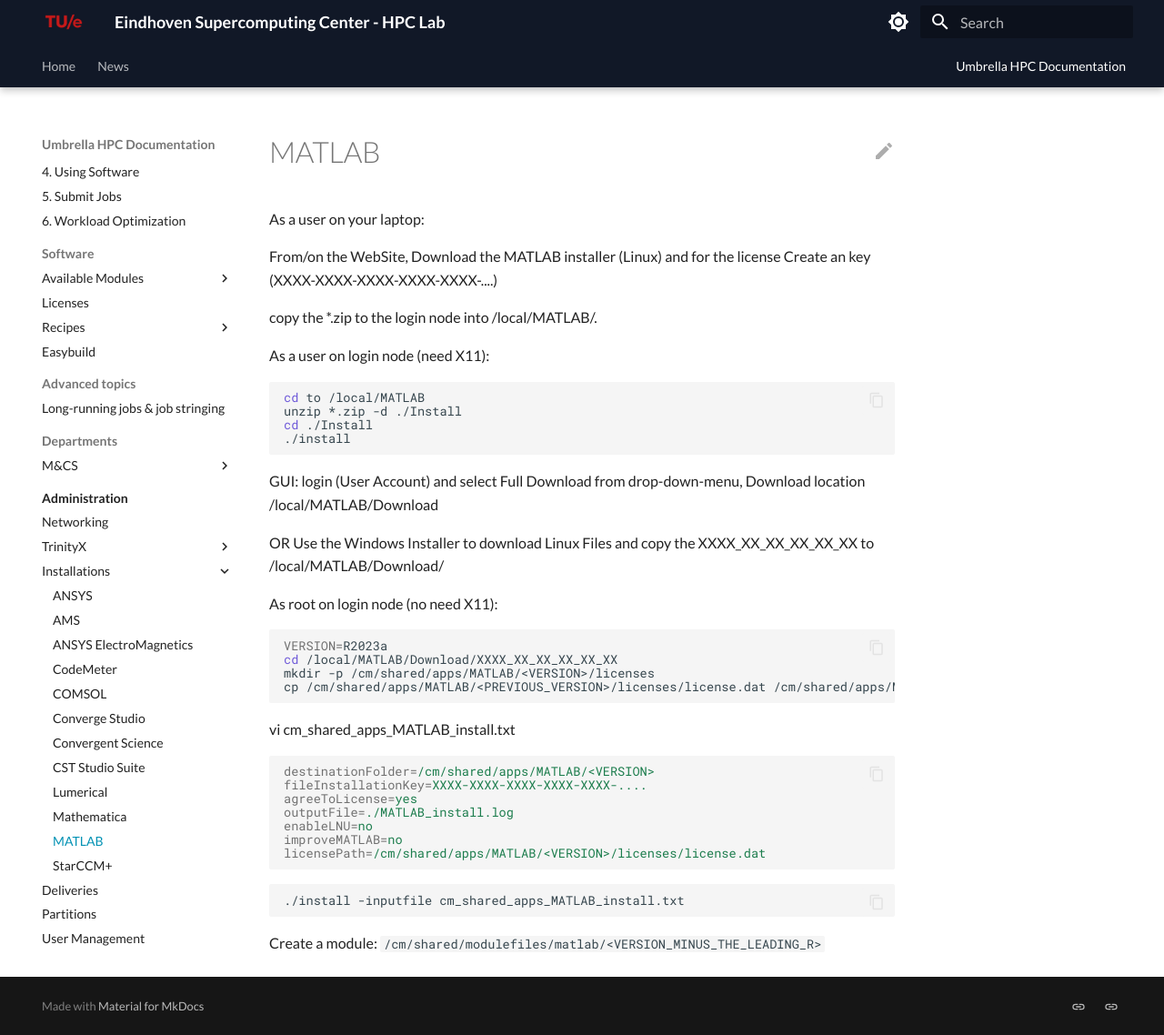
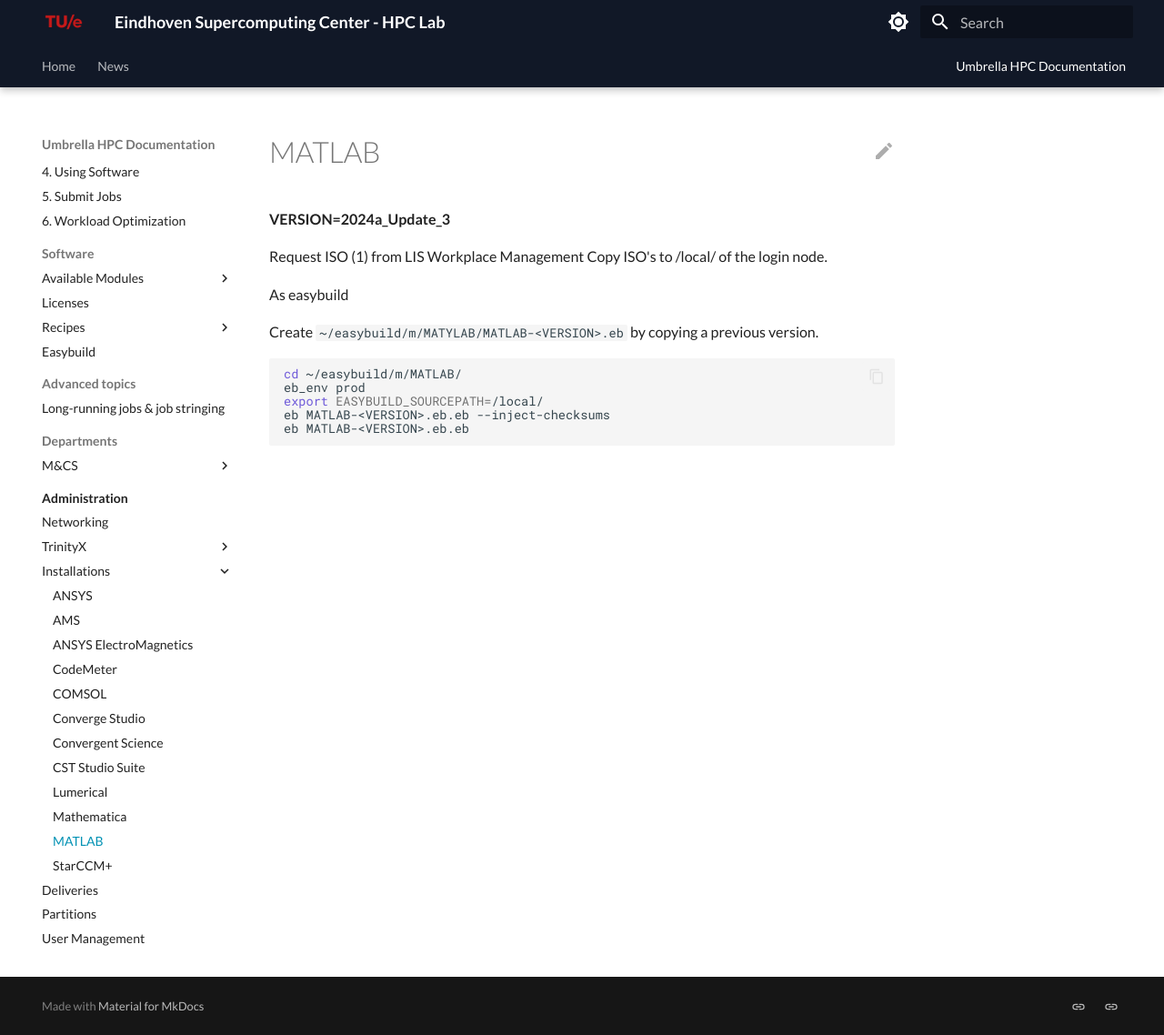
Before and after one commit to gferhpc/supercomputing.tue.nl, an MkDocs documentation site: the page built from pages/documentation/administration/installations/matlab.md, in a window 1280 px wide and 1138 px high. Shown: the whole window at 91% size. Built offline with MkDocs 1.6.1 and Material for MkDocs 9.7.7, drawn with Linux system fonts in a browser that asks for light colours.

Commit message:
Update matlab.md

````diff
--- a/pages/documentation/administration/installations/matlab.md
+++ b/pages/documentation/administration/installations/matlab.md
@@ -1,46 +1,18 @@
 # MATLAB
 
-As a user on your laptop:
+**VERSION=2024a_Update_3**
 
-From/on the WebSite, Download the MATLAB installer (Linux) and for the license Create an key (XXXX-XXXX-XXXX-XXXX-XXXX-....)
+Request ISO (1) from LIS Workplace Management
+Copy ISO's to /local/ of the login node.
 
-copy the *.zip to the login node into /local/MATLAB/.
+As easybuild
 
-As a user on login node (need X11):
+Create `~/easybuild/m/MATYLAB/MATLAB-<VERSION>.eb` by copying a previous version.
 
 ```shell
-cd to /local/MATLAB
-unzip *.zip -d ./Install
-cd ./Install
-./install
+cd ~/easybuild/m/MATLAB/
+eb_env prod
+export EASYBUILD_SOURCEPATH=/local/
+eb MATLAB-<VERSION>.eb.eb --inject-checksums
+eb MATLAB-<VERSION>.eb.eb
 ```
-
-GUI: login (User Account) and select Full Download from drop-down-menu, Download location /local/MATLAB/Download
-
-OR Use the Windows Installer to download Linux Files and copy the XXXX_XX_XX_XX_XX_XX to /local/MATLAB/Download/
-
-As root on login node (no need X11):
-
-```shell
-VERSION=R2023a
-cd /local/MATLAB/Download/XXXX_XX_XX_XX_XX_XX
-mkdir -p /cm/shared/apps/MATLAB/<VERSION>/licenses
-cp /cm/shared/apps/MATLAB/<PREVIOUS_VERSION>/licenses/license.dat /cm/shared/apps/MATLAB/<VERSION>/licenses/.
-```
-
-vi cm_shared_apps_MATLAB_install.txt
-```{ .ini }
-destinationFolder=/cm/shared/apps/MATLAB/<VERSION>
-fileInstallationKey=XXXX-XXXX-XXXX-XXXX-XXXX-....
-agreeToLicense=yes
-outputFile=./MATLAB_install.log
-enableLNU=no
-improveMATLAB=no
-licensePath=/cm/shared/apps/MATLAB/<VERSION>/licenses/license.dat
-```
-
-```shell
-./install -inputfile cm_shared_apps_MATLAB_install.txt
-```
-
-Create a module: `/cm/shared/modulefiles/matlab/<VERSION_MINUS_THE_LEADING_R>`
````
